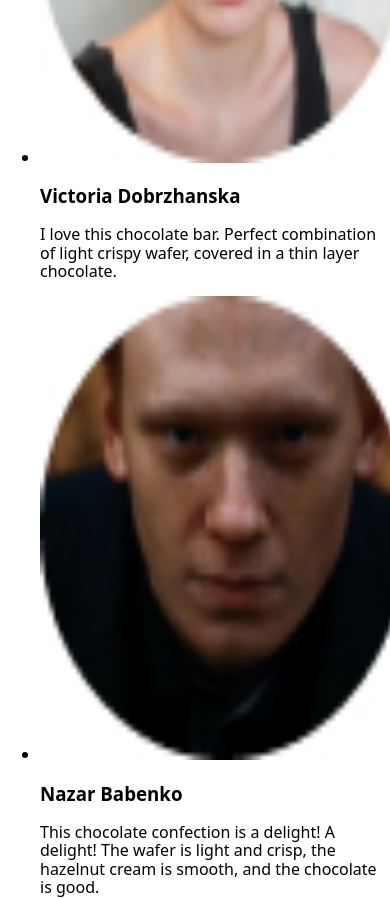
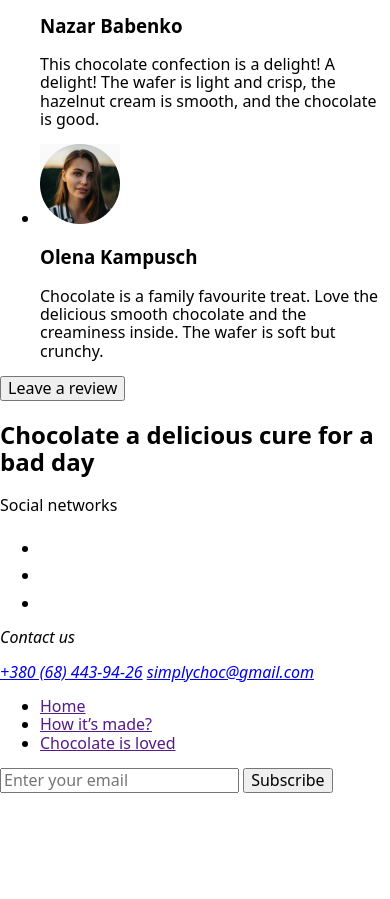
Before and after one commit to VIPon4ik/SimplyChocolate, a plain HTML site: page index.html in a window 390 px wide. Shown: the part 8231-9130 px from the top of the page. After the commit the page ends 9024 px from the top, so only its background shows below. Drawn offline with nearby package versions, Linux system fonts and the light colour scheme.

Commit message:
Finishing layout without mobile backdrop

```diff
--- a/index.html
+++ b/index.html
@@ -372,8 +372,8 @@
                         <li class="seventh-section-list-item">
                             <img
                                 class="seventh-section-photo"
-                                width="368"
-                                height="464"
+                                width="80"
+                                height="80"
                                 src="./img/Ellipse1@1x.jpg"
                                 alt="Victoria Dobrzhanska photo"
                             />
@@ -387,8 +387,8 @@
                         <li class="seventh-section-list-item">
                             <img
                                 class="seventh-section-photo"
-                                width="368"
-                                height="464"
+                                width="80"
+                                height="80"
                                 src="./img/Ellipse2@1x.jpg"
                                 alt="Nazar Babenko photo"
                             />
@@ -403,8 +403,8 @@
                         <li class="seventh-section-list-item">
                             <img
                                 class="seventh-section-photo"
-                                width="368"
-                                height="464"
+                                width="80"
+                                height="80"
                                 src="./img/Ellipse3@1x.jpg"
                                 alt="Olena Kampusch photo"
                             />
@@ -420,6 +420,66 @@
                     <button class="seventh-section-button">Leave a review</button>
                 </div>
             </section>
+
+            <footer class="footer">
+                <div class="container">
+                    <div class="footer-top">
+                        <h2><span>Chocolate</span> a delicious cure for a bad day</h2>
+
+                        <div class="footer-social-links">
+                            <p>Social networks</p>
+                            <ul class="footer-social-links-list">
+                                <li class="footer-social-links-list-item">
+                                    <a href="">
+                                        <svg class="footer-social-svg" width="24" height="24">
+                                          <use href="./img/icons/sprite.svg#icon-facebook-footer"></use>
+                                        </svg>
+                                    </a>
+                                </li>
+                                <li class="footer-social-links-list-item">
+                                    <a href="">
+                                        <svg class="footer-social-svg" width="24" height="24">
+                                            <use href="./img/icons/sprite.svg#icon-instagram-footer"></use>
+                                        </svg>
+                                    </a>
+                                </li>
+                                <li class="footer-social-links-list-item">
+                                    <a href="">
+                                        <svg class="footer-social-svg" width="24" height="24">
+                                            <use href="./img/icons/sprite.svg#icon-twitter-footer"></use>
+                                        </svg>
+                                    </a>
+                                </li>
+                            </ul>
+                        </div>
+
+                        <address class="footer-address">
+                            <p>Contact us</p>
+
+                            <a href="tel:380684439426">+380 (68) 443-94-26</a>
+                            <a href="mailto:simplychoc@gmail.com">simplychoc@gmail.com</a>
+                        </address>
+                    </div>
+
+                    <div class="footer-bottom">
+                        <nav>
+                            <ul class="footer-navigation-list">
+                                <li><a href="">Home</a></li>
+                                <li><a href="">How it’s made?</a></li>
+                                <li><a href="">Chocolate is loved</a></li>
+                            </ul>
+                        </nav>
+
+                        <form class="footer-input-container">
+                            <label for="">
+                                <input class="footer-input" type="email" placeholder="Enter your email">
+                            </label>
+
+                            <button>Subscribe</button>
+                        </form>
+                    </div>
+                </div>
+            </footer>
         </main>
     </body>
 </html>
```
